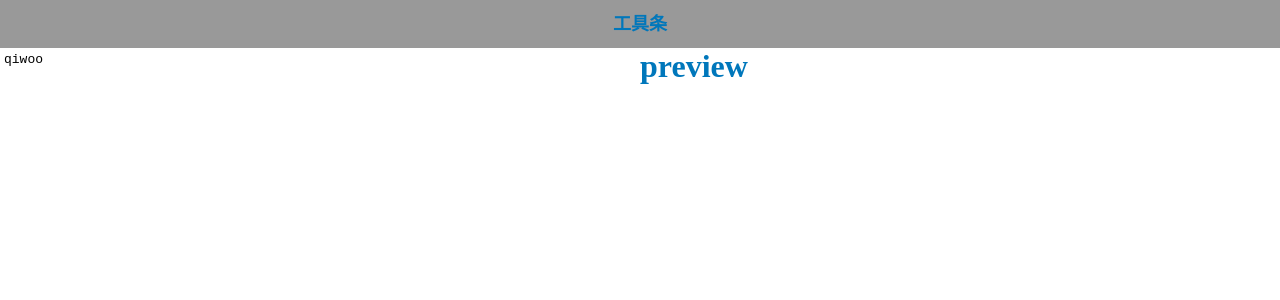
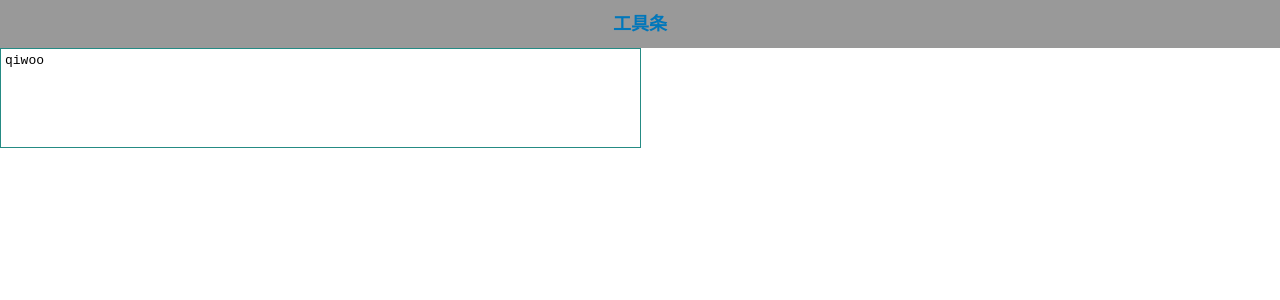
Before and after one commit to xieyankun/killer.md, a React app: page /markdown in a window 1280 px wide. Shown: the top 300 px of the page. Built offline with nearby package versions, Linux system fonts and the light colour scheme.

Commit message:
feat: 完成初始化markdown

```diff
--- a/src/components/CodeEditor/index.tsx
+++ b/src/components/CodeEditor/index.tsx
@@ -1,6 +1,11 @@
 import * as React from 'react';
 
 import * as CodeMirror from 'codemirror';
+
+interface IProps {
+  codeEditorOnChange: (value: any, cm: any) => void;
+}
+
 
 interface IStete {
   test: string,
@@ -8,11 +13,11 @@ interface IStete {
 
 let CodeEditorHandler = null
 
-class CodeEditor extends React.Component<{}, IStete> {
+class CodeEditor extends React.Component<IProps, IStete> {
   private textareaNode: any;
   private codeEditor: any;
 
-  constructor(props: Readonly<{}>) {
+  constructor(props: Readonly<IProps>) {
     super(props)
   }
 
@@ -47,6 +52,7 @@ class CodeEditor extends React.Component<{}, IStete> {
 
   public codeEditorValueChanged = (instance: any, changeObj: any) => {
     window.console.log('codeEditorValueChanged', instance, changeObj);
+    this.props.codeEditorOnChange(instance.getValue(), changeObj)
   }
 
   private cursorActivity = (cm: any) => {
@@ -58,7 +64,7 @@ class CodeEditor extends React.Component<{}, IStete> {
   }
 
   private scrollChanged = (cm: any) => {
-    window.console.log('scrollChanged', cm);
+    window.console.log('scrollChanged', cm.getScrollInfo());
   }
 
 }
--- a/src/components/Markdown/index.tsx
+++ b/src/components/Markdown/index.tsx
@@ -1,25 +1,25 @@
+import * as Marked from 'marked'
 import * as React from 'react';
 
 import CodeEditor from '../CodeEditor';
-import Preview from './Preview';
+// import Preview from './Preview';
 import Tools from './Tools';
 
 import './main.scss';
-// import codemirror from 'codemirror'
-// import PropTypes from 'prop-types'
-// import isEqual from 'lodash.isequal'
-// import debounce from 'lodash.debounce'
 
 
 import 'codemirror/lib/codemirror.css'
 
 interface IStete {
-  test: string,
+  previewContent: string
 }
 
 class Markdown extends React.Component<{}, IStete> {
   constructor(props: Readonly<{}>) {
     super(props)
+    this.state = {
+      previewContent: ''
+    }
   }
 
   public render() {
@@ -27,12 +27,25 @@ class Markdown extends React.Component<{}, IStete> {
       <div className="markdowm">
         <Tools />
         <div className="md-content">
-          <CodeEditor />
-          <Preview />
+          <CodeEditor
+            codeEditorOnChange={ this.updateEditorValue }
+          />
+          <div className="preview">
+            <div dangerouslySetInnerHTML={{__html: this.state.previewContent}} />
+          </div>
+          {/* <Preview /> */}
         </div>
       </div>
     );
   }
+
+
+  private updateEditorValue = (value: any, cm: any) => {
+    window.console.log('value and cm: ', value, cm)
+    this.setState({
+      previewContent: Marked(value),
+    })
+  }
 }
 
 export default Markdown;
--- a/src/components/Markdown/main.scss
+++ b/src/components/Markdown/main.scss
@@ -11,6 +11,9 @@
 }
 .code-editor{
   flex: 1;
+  height: 100px;
+  border: 1px solid #258b84;
+  overflow: auto;
 }
 .preview{
   flex: 1;
```
